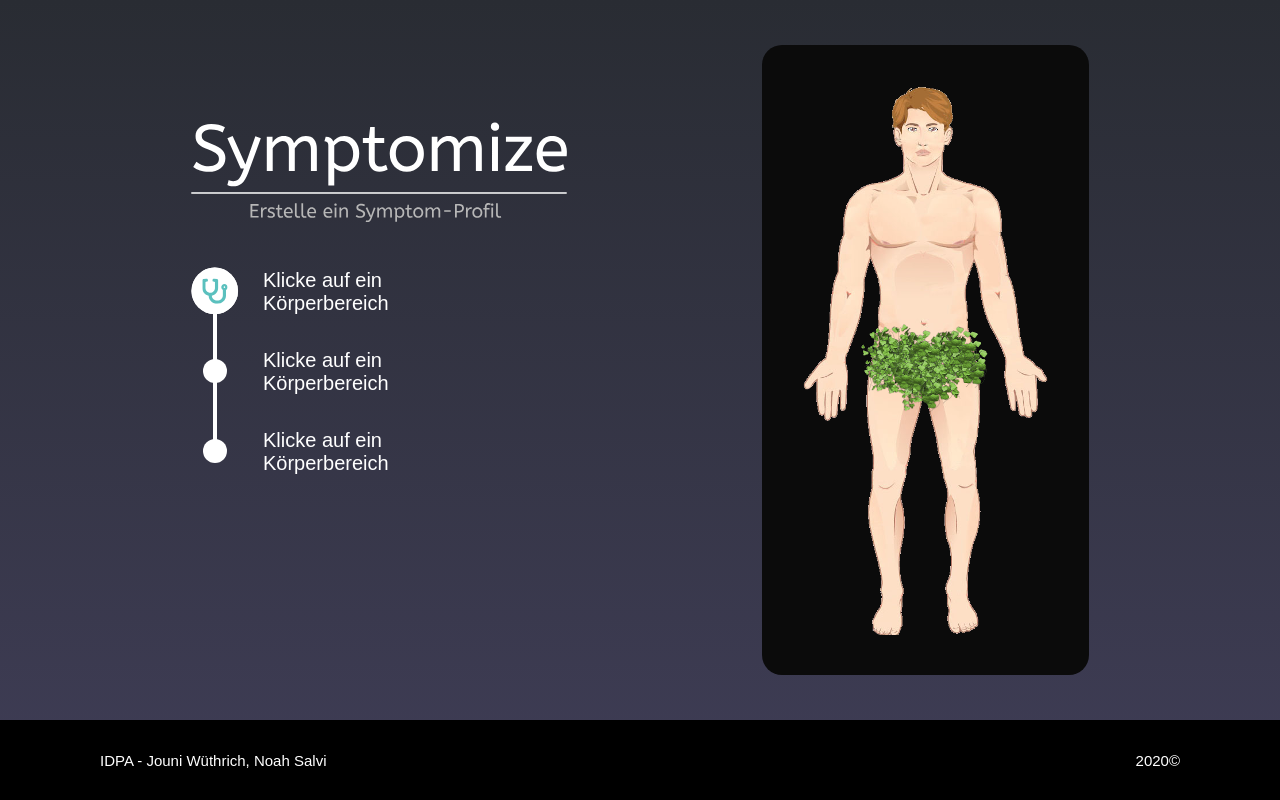
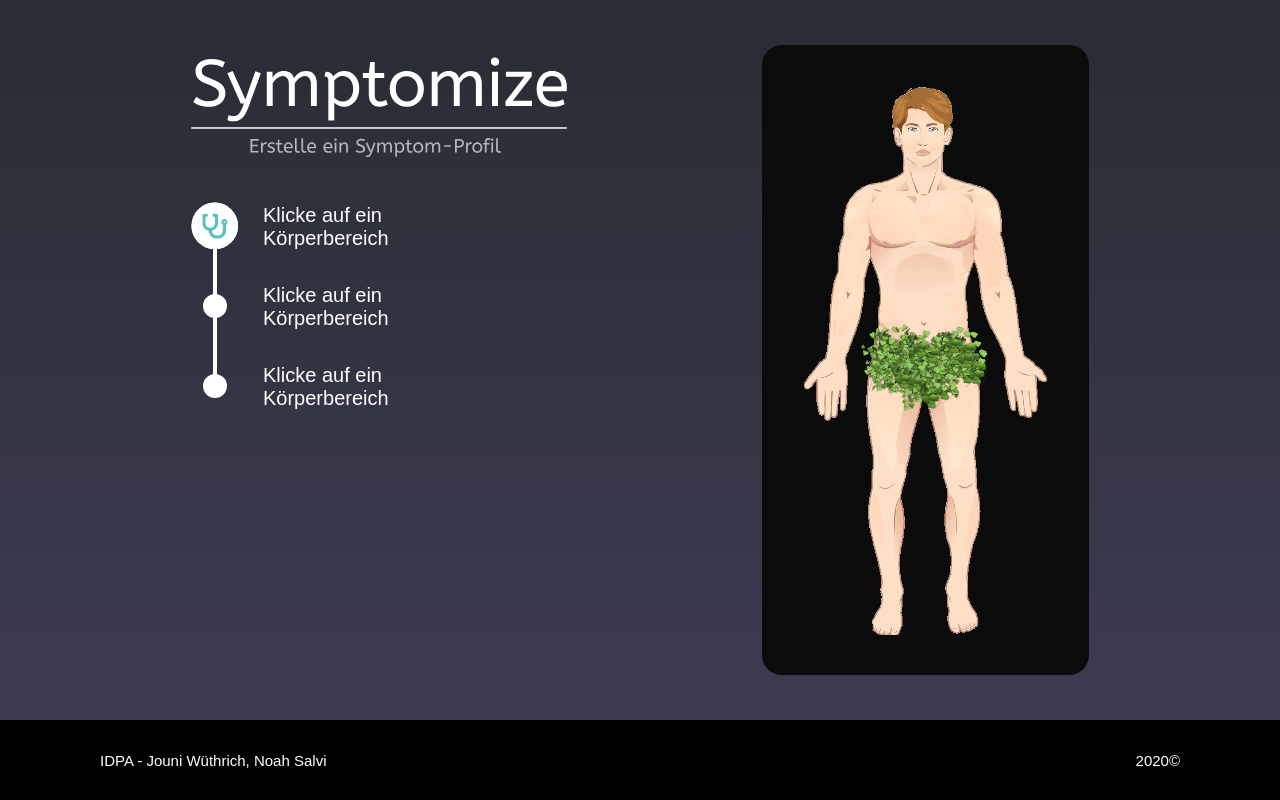
Before and after one commit to noahsalvi/Symptomize, an Angular app in the folder symptomize-web/: page /symp in a window 1280 px wide. Built offline with nearby package versions, Linux system fonts and the light colour scheme; a web font is replaced by a local one.

Commit message:
align title with box

```diff
--- a/symptomize-web/src/app/symptomize/symptomize.component.html
+++ b/symptomize-web/src/app/symptomize/symptomize.component.html
@@ -1,5 +1,6 @@
 <canvas id="myCanvas"></canvas>
 <div class="container">
+  <main>
     <section>
       <div class="section-left">
         <img
@@ -101,6 +102,8 @@
         </div>
       </div>
     </section>
+  </main>
+
   <footer>
     <div>IDPA - Jouni Wüthrich, Noah Salvi</div>
     <div>2020©</div>
--- a/symptomize-web/src/app/symptomize/symptomize.component.scss
+++ b/symptomize-web/src/app/symptomize/symptomize.component.scss
@@ -9,11 +9,17 @@ canvas {
   justify-content: space-between;
   height: 100vh;
 
-  section {
+  main {
     flex-grow: 1;
     display: flex;
-    justify-content: space-evenly;
+    justify-content: center;
     align-items: center;
+
+    section {
+      width: 100%;
+      display: flex;
+      justify-content: space-evenly;
+    }
 
     .section-left {
       height: 500px;
```
Lines whose indentation alone changed are shown as unchanged.
